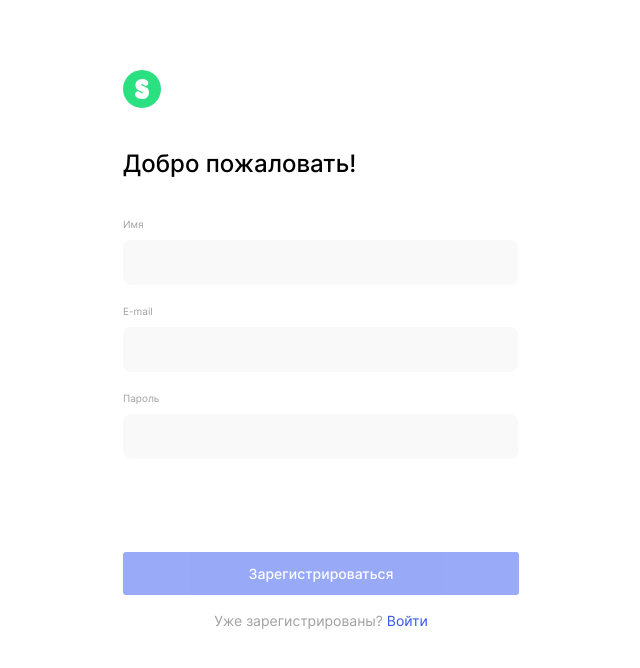
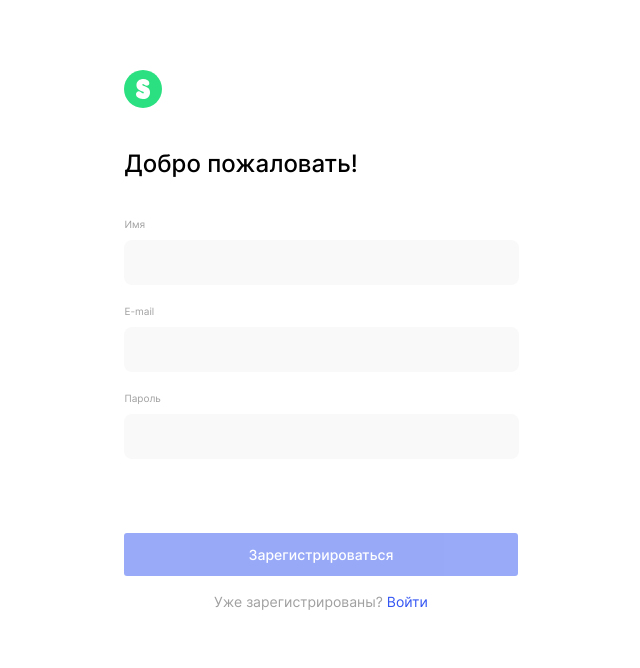
Before and after one commit to muravevanastya/movies-explorer-frontend, a React (Create React App) app: page /signup in a window 1280 px wide. Shown: the top 668 px of the page, without its empty margins (319-959 px from the left). Built offline with nearby package versions, Linux system fonts and the light colour scheme.

Commit message:
поправила верстку страницы регистрации

```diff
--- a/src/components/Register/Register.css
+++ b/src/components/Register/Register.css
@@ -27,19 +27,15 @@
 
 .register__form {
   margin-top: 40px;
-  /* display: flex;
-  flex-direction: column;
-  align-items: center; */
 }
 
 .register__fieldset {
   border: none;
-  width: 100%;
-  margin: 0;
 }
 
 .register__input {
   margin-bottom: 20px;
+  width: 380px;
 }
 
 .register__input-name {
@@ -54,16 +50,17 @@
   border: none;
   background-color: #F9F9F9;
   border-radius: 8px;
-  width: 96%;
+  width: 100%;
   padding: 15px 0 15px 15px;
 }
 
 .register__input-error {
-  color: #ff0000;
   font-weight: 400;
   font-size: 10px;
   line-height: 12px;
+  color: #FF3055;
   max-width: 395px;
+  margin-top: 10px;
 }
 
 .register__button {
@@ -77,8 +74,7 @@
   border: none;
   color: #FFFFFF;
   padding: 13px 124px;
-  margin-top: 73px;
-  width: 396px;
+  margin-top: 54px;
   cursor: pointer;
 }
 
@@ -132,12 +128,16 @@
     margin-top: 80px;
   }
 
+  .register__input {
+    width: 246px;
+  }
+
   .register__button {
     font-size: 12px;
     line-height: 15px;
     width: 260px;
     padding: 15px 68px;
-    margin-top: 161px;
+    margin-top: 142px;
   }
 
   .register__signin {
```
